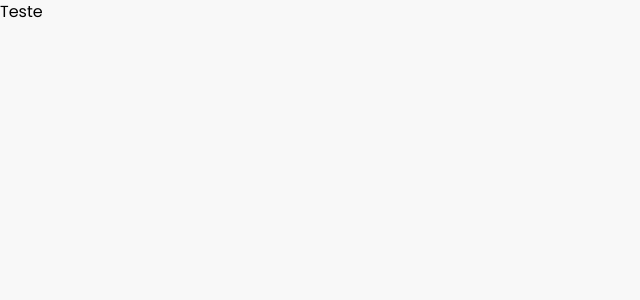
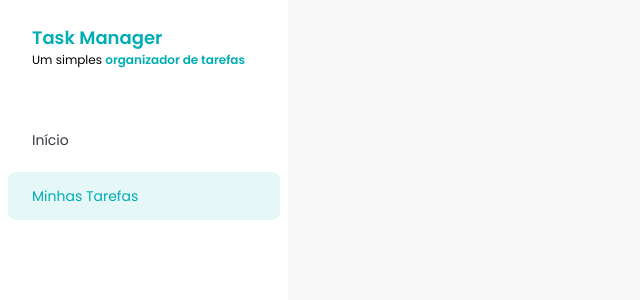
Before and after one commit to EsdrasCFF/task-manager, a React (Vite) app: page / in a window 1280 px wide. Shown: the top 300 px of the page, without its empty margins (0-640 px from the left). Built offline with nearby package versions, Linux system fonts and the light colour scheme.

Commit message:
feat: add Sidebar and SidebabButton components

```diff
--- a/src/App.tsx
+++ b/src/App.tsx
@@ -1,7 +1,9 @@
+import { Sidebar } from './components/sidebar'
+
 export default function App() {
   return (
     <>
-      <div>Teste</div>
+      <Sidebar />
     </>
   )
 }
--- /dev/null
+++ b/src/components/sidebar-button.tsx
@@ -0,0 +1,20 @@
+import { twMerge } from 'tailwind-merge'
+
+interface Props {
+  title: string
+  variant?: 'selected' | 'unselected'
+}
+
+export function SidebarButton({ title, variant = 'unselected' }: Props) {
+  return (
+    <a
+      href="#"
+      className={twMerge(
+        'flex h-12 items-center rounded-lg pl-6',
+        variant === 'selected' ? 'bg-lightBlue text-primary' : 'text-darkBlue'
+      )}
+    >
+      {title}
+    </a>
+  )
+}
--- /dev/null
+++ b/src/components/sidebar.tsx
@@ -0,0 +1,22 @@
+import { SidebarButton } from './sidebar-button'
+
+export function Sidebar() {
+  return (
+    <aside className="h-screen w-72 bg-white">
+      <div className="px-8 py-6">
+        <h1 className="text-lg font-semibold text-primary">Task Manager</h1>
+        <p className="mb-4 text-xs">
+          Um simples{' '}
+          <span className="font-semibold text-primary">
+            organizador de tarefas
+          </span>
+        </p>
+      </div>
+
+      <div className="flex flex-col gap-2 p-2 text-sm">
+        <SidebarButton title="Início" />
+        <SidebarButton title="Minhas Tarefas" variant="selected" />
+      </div>
+    </aside>
+  )
+}
```
